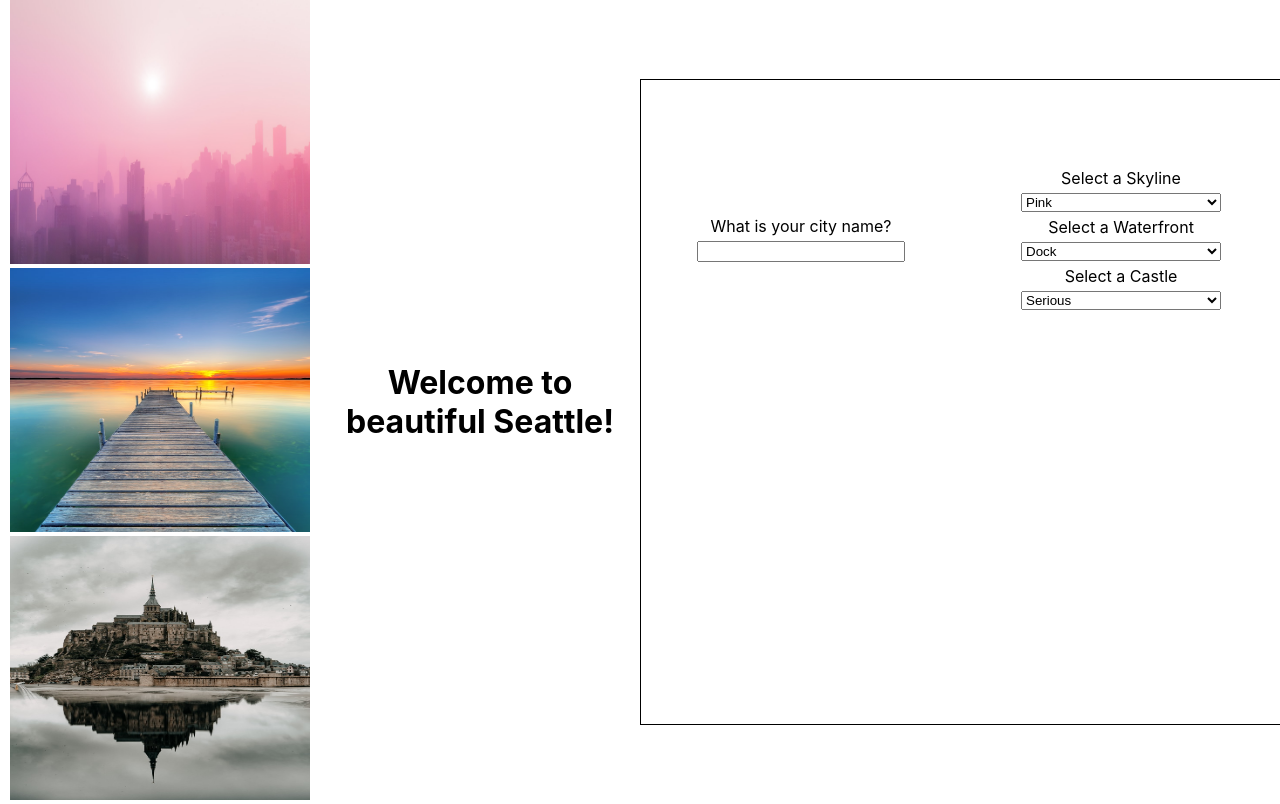
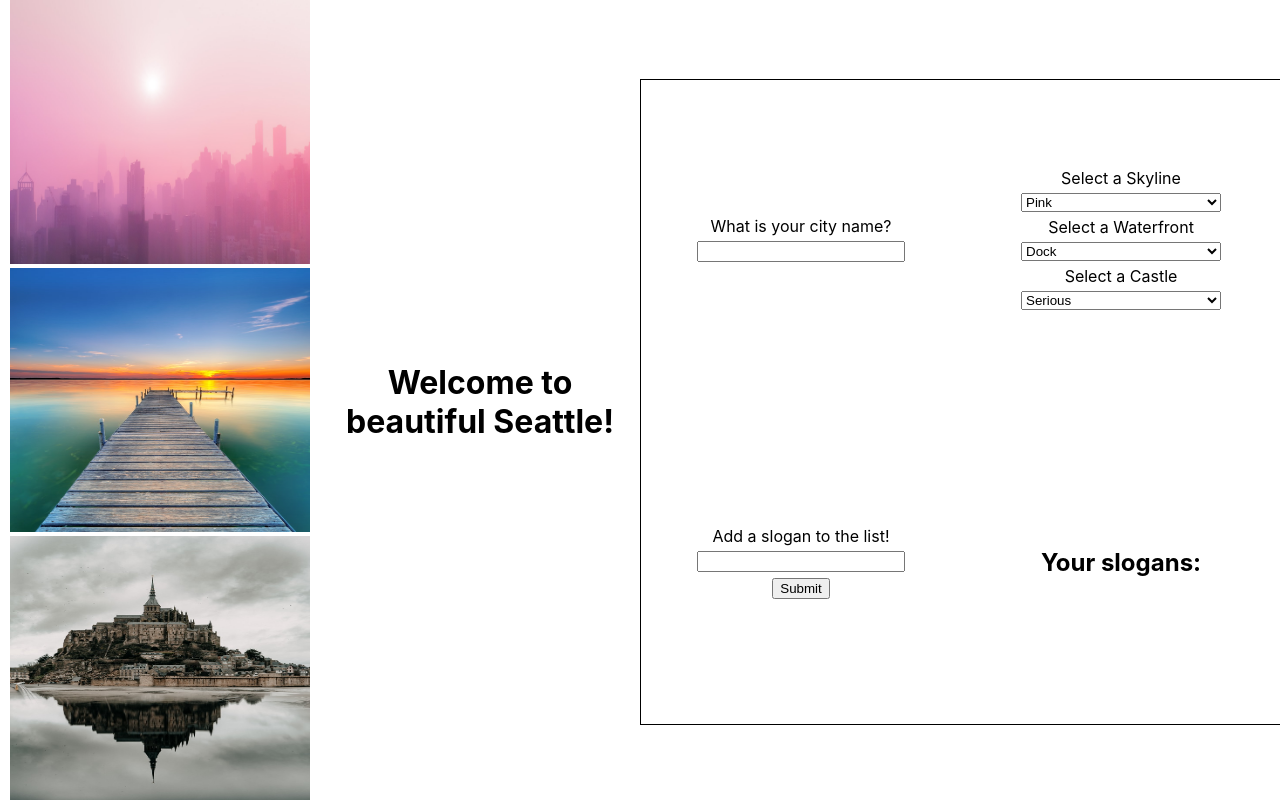
Before and after one commit to Kyra-christensen/half-baked-city-builder-react, a React (Create React App) app: page / in a window 1280 px wide. Built offline with nearby package versions, Linux system fonts and the light colour scheme.

Commit message:
added state for the slogans array and added two components that use the slogans array state

```diff
--- a/src/App.js
+++ b/src/App.js
@@ -17,6 +17,7 @@ function App() {
   // you'll need to track a city name, which starts as the city name of your choice.
   const [cityName, setCityName] = useState('Seattle');
   // finally, you'll need an array of slogans, which could start out as ['The City of Excellence'] for example
+  const [slogansArray, setSlogansArray] = useState (['The City of Wonders', 'The City of Beautiful Sunsets']);
 
   return (
     <div className="App">
@@ -42,7 +43,9 @@ function App() {
           <CastleDropdown setCastleId={setCastleId} />
         </section>
         {/* here, the SloganForm component takes in the setSlogans state handler function and the slogans array that live in state */}
+        <SloganForm setSlogansArray={setSlogansArray} slogansArray={slogansArray} />
         {/* here, the SloganList component takes the array of slogans that lives in state */}
+        <SloganList slogansArray={slogansArray} />
 
       </div>
     </div>
```
